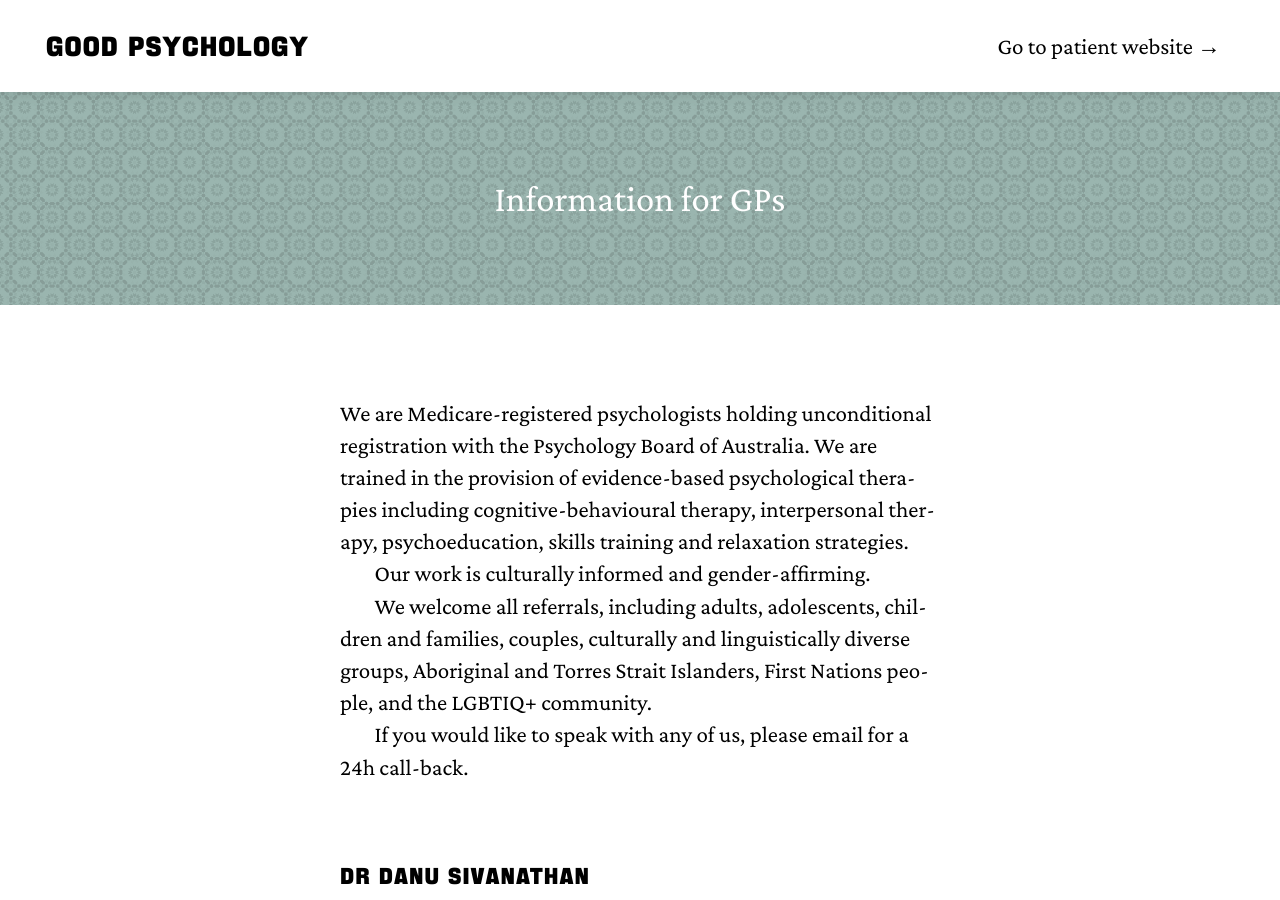
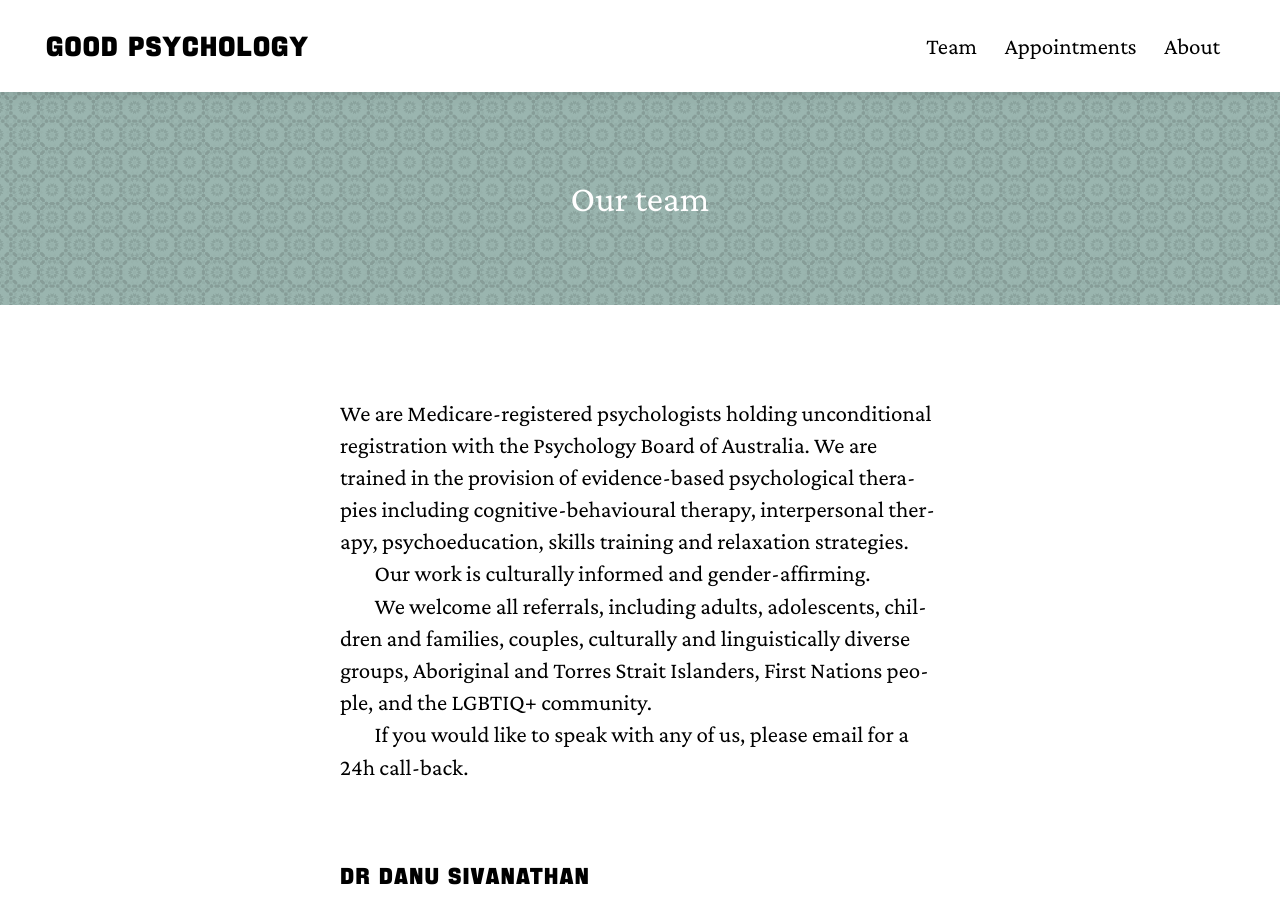
Before and after one commit to magpiezebra/gp, a Jekyll site: the page built from team/index.html, in a window 1280 px wide and 900 px high. Built offline with Jekyll 4.4.1, drawn with Linux system fonts in a browser that asks for light colours.

Commit message:
Update and rename referrers.html to team/index.html

```diff
--- a/referrers.html
+++ b/team/index.html
@@ -1,24 +1,10 @@
-<!DOCTYPE html>
-<html lang="en">
-<head>
-    <meta charset="utf-8">
-    <title>Good Psychology</title>
-    <meta name="viewport" content="width=device-width, initial-scale=1">
-    <meta name="robots" content="noindex, nofollow, noarchive">
-    <link rel="stylesheet" href="/style.css?240919">
-    <link rel="stylesheet" href="/fonts.css?231127">
-    <link rel="icon" href="/favicon.svg">
-</head>
-<body>
-    <header>
-        <h1><a href="/">Good Psychology</a></h1>
-        <ul>
-            <li><a href="/">Go to patient website &rarr;</a></li>
-        </ul>
-    </header>
-
+---
+layout: default
+title: "Our team"
+description: Meet our team of psychologists and psychotherapists.
+---
     <section id="title">
-        Information for GPs
+        Our team
     </section>
 
     <p>We are Medicare-registered psychologists holding unconditional registration with the Psychology Board of Australia. We are trained in the provision of evidence-based psychological therapies including cognitive-behavioural therapy, interpersonal therapy, psychoeducation, skills training and relaxation strategies.</p>
```
Also changed, not shown: other parts of team/index.html (+0 -5 lines).
